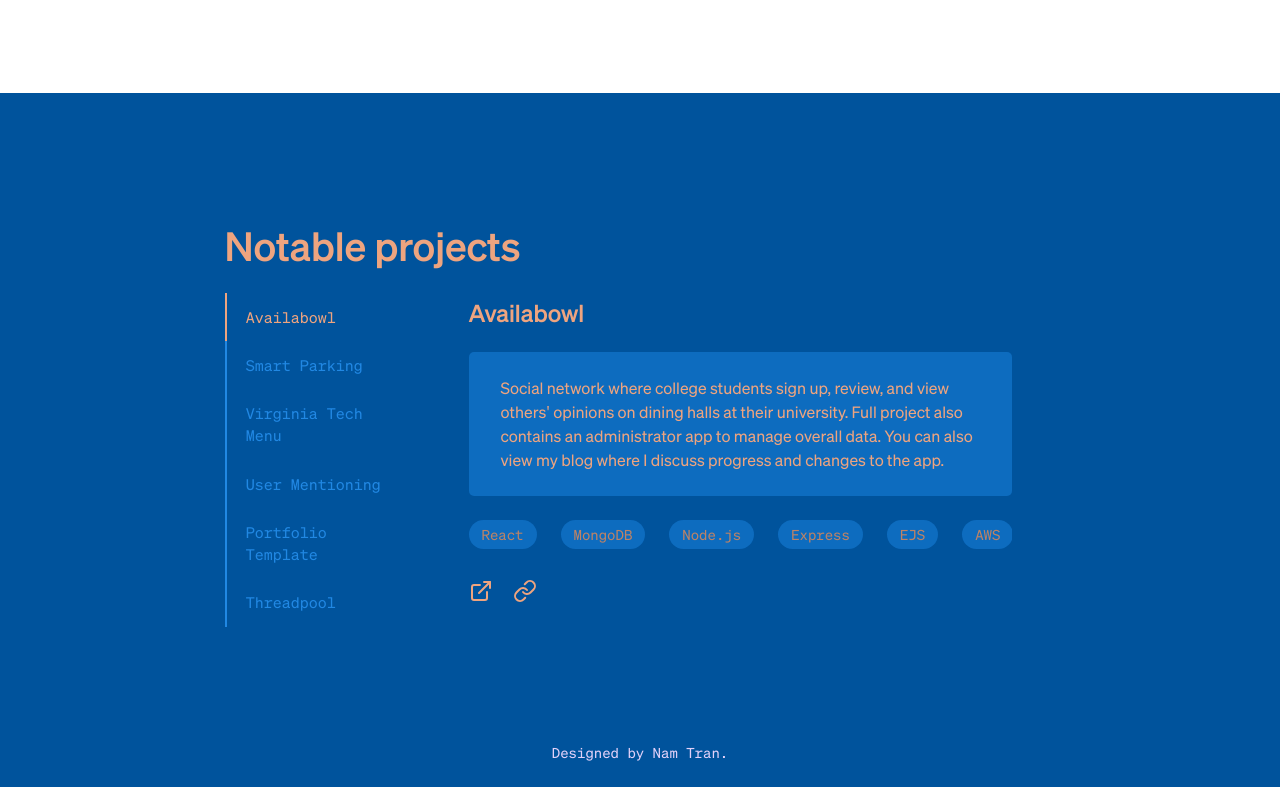
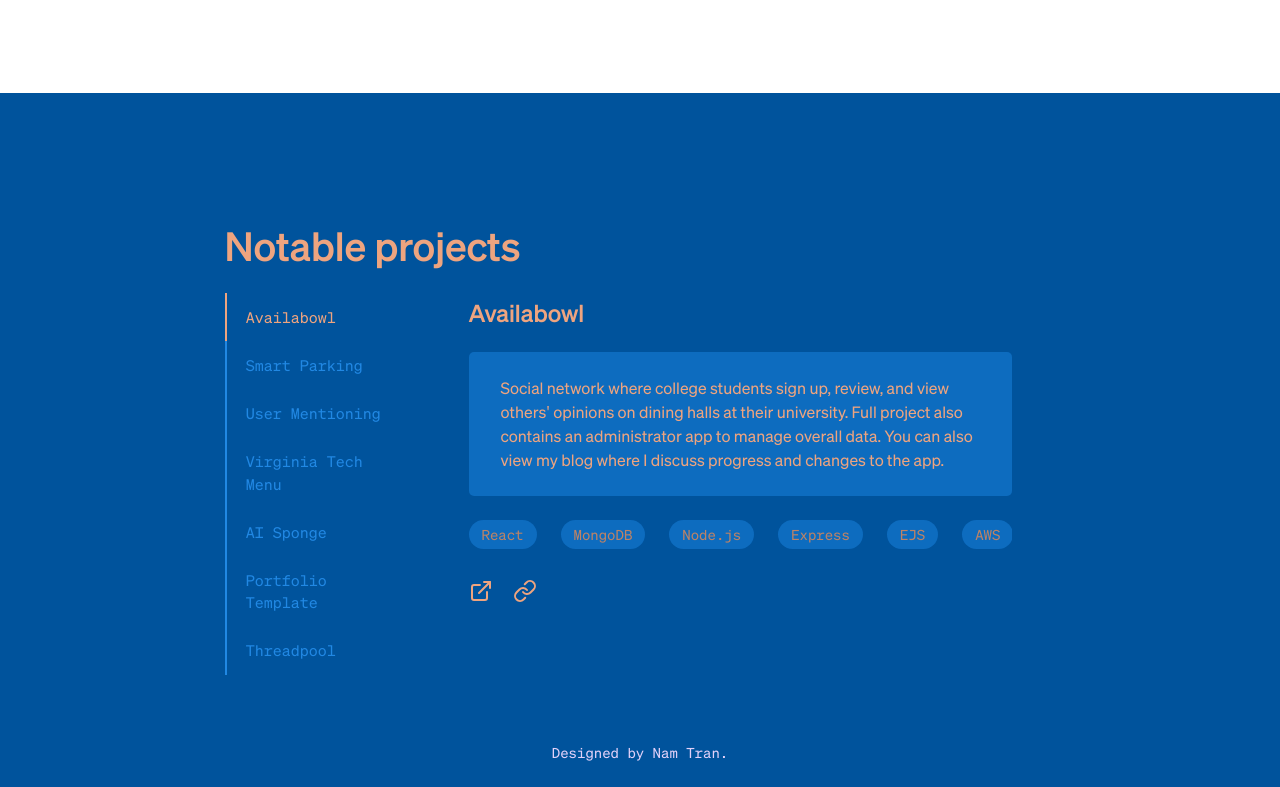
Before and after one commit to avocados23/portfolio-2023, a Gatsby site: page / in a window 1280 px wide. Shown: the part 1420-2207 px from the top of the page. Built offline with nearby package versions, Linux system fonts and the light colour scheme; Gatsby itself is replaced by a stand-in of ours.

Commit message:
add AI sponge to project

```diff
--- a/src/components/sections/projects.js
+++ b/src/components/sections/projects.js
@@ -19,17 +19,23 @@ const projects = [
         github: "https://github.com/avocados23/capstone-spring2023_flask"
     },
     {
+        title: "User Mentioning",
+        description: "Textarea box that supports username mentioning with the @ symbol, including an overlay when potential matches are found and autocompleting usernames.",
+        platforms: ["React", "Vercel"],
+        github: "https://github.com/availabowl/user-mentions",
+        external: "https://user-mentions.vercel.app/"
+    },
+    {
         title: "Virginia Tech Menu",
         description: "Deprecated Availabowl feature that is able to webscrape available food at a dining hall and return it as a JSON-friendly output, including vegan and vegetarian restrictions. Repository also includes webscraper code for retrieving dining hall hours.",
         platforms: ["Node.js", "Puppeteer", "MongoDB", "Express", "Webscraping"],
         github: "https://github.com/availabowl/menu-webscraper"
     },
     {
-        title: "User Mentioning",
-        description: "Textarea box that supports username mentioning with the @ symbol, including an overlay when potential matches are found and autocompleting usernames. Open sourced from Availabowl.",
-        platforms: ["React", "Vercel"],
-        github: "https://github.com/availabowl/user-mentions",
-        external: "https://user-mentions.vercel.app/"
+        title: "AI Sponge",
+        description: "AI-generated TTS conversation program built in Python and OpenAI, simulating conversation between SpongeBob and Patrick.",
+        platforms: ["Python", "OpenAI", "Uberduck", "GPT-3"],
+        github: "https://github.com/avocados23/ai-sponge"
     },
     {
         title: "Portfolio Template",
```
